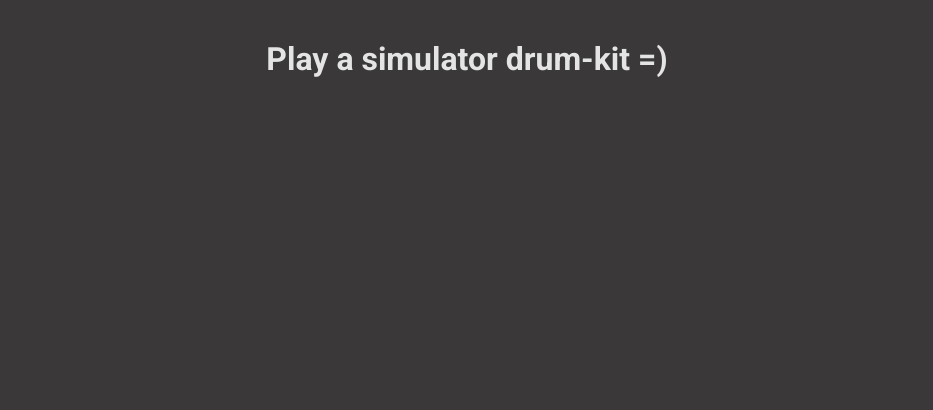
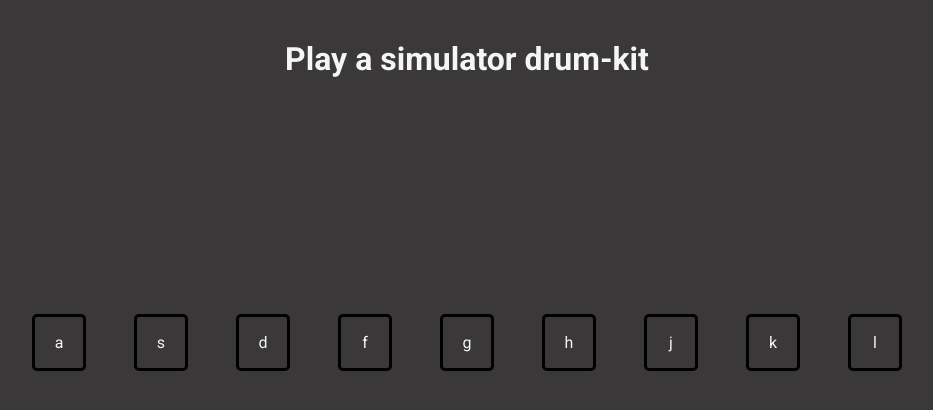
Before and after one commit to Threw96/drum-kit, a plain HTML site: page index.html in a window 1280 px wide. Shown: the whole page, without its empty margins (173-1106 px from the left). Drawn offline with Linux system fonts and the light colour scheme.

Commit message:
aplied some styles

```diff
--- a/css/style.css
+++ b/css/style.css
@@ -16,9 +16,35 @@ html{
     align-items: center;
 }
 
+.drum{
+    display: flex;
+    gap: 1rem;
+    flex-wrap: wrap;
+    flex-direction: row;
+    justify-content: center;
+    align-items: center;
+    padding: 1rem;
+    margin: 1rem;
+    min-width: 100vw;
+    min-height: 50vh;
+}
+
+.btn{
+    display: flex;
+    justify-content: center;
+    align-self: center  ;
+    color: whitesmoke;
+    min-width: 1rem;
+    min-height: 1rem;
+    padding: 1rem;
+    margin: 1rem;
+    border: #000000 solid 3px;
+    border-radius: 5px;
+}
+
 
 h1{
-    color: rgb(228, 228, 228);
+    color: whitesmoke;
     margin: 1rem;
     padding: 1rem;
     font-weight: bold;
--- a/index.html
+++ b/index.html
@@ -9,8 +9,18 @@
 </head>
 <body>
     <div class="container">
-        <h1>Play a simulator drum-kit =)</h1>
-        <div class="drum"></div>
+        <h1>Play a simulator drum-kit</h1>
+        <div class="drum">
+            <div class="key btn">a</div>
+            <div class="key btn">s</div>
+            <div class="key btn">d</div>
+            <div class="key btn">f</div>
+            <div class="key btn">g</div>
+            <div class="key btn">h</div>
+            <div class="key btn">j</div>
+            <div class="key btn">k</div>
+            <div class="key btn">l</div>
+        </div>
     </div>
 
 </body>
```
